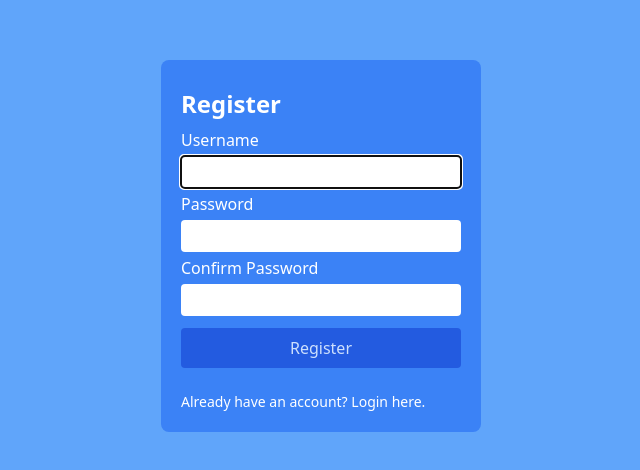
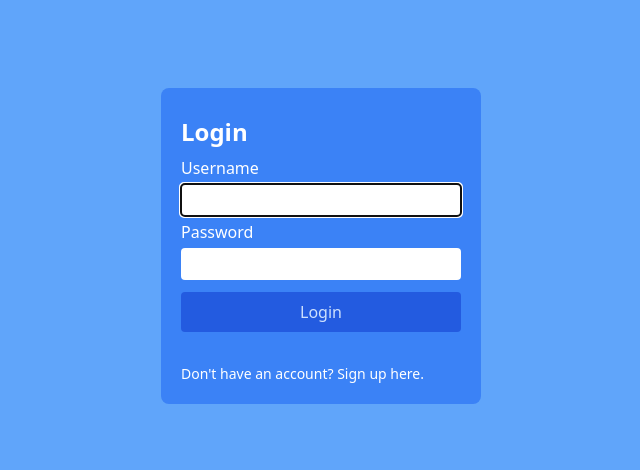
Before and after one commit to rockmel03/React-auth, a React (Vite) app in the folder frontend/: page / in a window 1280 px wide. Shown: the part 154-624 px from the top of the page, without its empty margins (319-959 px from the left). Built offline with nearby package versions, Linux system fonts and the light colour scheme.

Commit message:
F - add Login page

```diff
--- a/frontend/src/App.jsx
+++ b/frontend/src/App.jsx
@@ -1,9 +1,10 @@
-import { Register } from "./pages";
+import { Login, Register } from "./pages";
 
 export default function App() {
   return (
     <main className="bg-blue-400 w-full min-h-screen flex flex-col items-center justify-center">
-      <Register />
+      {/* <Register /> */}
+      <Login />
     </main>
   );
 }
--- /dev/null
+++ b/frontend/src/pages/Login.jsx
@@ -0,0 +1,85 @@
+import { useEffect, useRef, useState } from "react";
+
+export const Login = () => {
+  const userRef = useRef(null);
+  const errRef = useRef(null);
+
+  const [username, setUsername] = useState("");
+  const [password, setPassword] = useState("");
+
+  const [error, setError] = useState("");
+  const [success, setSuccess] = useState(false);
+
+  useEffect(() => {
+    userRef.current.focus();
+  }, []);
+
+  useEffect(() => {
+    setError("");
+  }, [username, password]);
+
+  const handleSubmit = async (event) => {
+    event.preventDefault();
+    console.log(username + ": " + password);
+    setUsername("");
+    setPassword("");
+    setSuccess(true);
+  };
+
+  return success ? (
+    <div className="min-h-[400px] bg-blue-500 text-white p-5 rounded-lg md:min-w-[320px]">
+      <h1 className="text-2xl font-semibold">Login Succesful!</h1>
+      <a href="/home" className="hover:underline">
+        Back to Home
+      </a>
+    </div>
+  ) : (
+    <section className="bg-blue-500 text-white p-5 rounded-lg md:min-w-[320px]">
+      <p
+        ref={errRef}
+        aria-live="assertive"
+        className={`px-2 py-1 rounded w-full bg-red-200 text-red-800 ${
+          !error && "hidden"
+        } transition-all duration-300 ease`}
+      >
+        {error}
+      </p>
+      <h1 className="text-2xl font-semibold my-2">Login</h1>
+      <form onSubmit={handleSubmit} className="w-full flex flex-col gap-1">
+        <label htmlFor="username">Username </label>
+        <input
+          ref={userRef}
+          type="text"
+          id="username"
+          autoComplete="off"
+          className="px-2 py-1 rounded bg-white text-black w-full"
+          value={username}
+          onChange={(e) => setUsername(e.target.value)}
+        />
+        <label htmlFor="password">Password </label>
+        <input
+          type="password"
+          id="password"
+          className="px-2 py-1 rounded bg-white text-black w-full"
+          value={password}
+          onChange={(e) => setPassword(e.target.value)}
+        />
+        <button
+          className="px-2 py-2 mt-2 rounded bg-blue-700 hover:bg-blue-800 cursor-pointer disabled:opacity-75 disabled:cursor-not-allowed"
+          type="submit"
+          disabled={!username || !password}
+        >
+          Login
+        </button>
+        <br />
+        <p className="text-sm">
+          Don&apos;t have an account?{" "}
+          {/* TODO: user react router Link component */}
+          <a href="/register" className="hover:underline">
+            Sign up here.
+          </a>
+        </p>
+      </form>
+    </section>
+  );
+};
--- a/frontend/src/pages/index.js
+++ b/frontend/src/pages/index.js
@@ -1 +1,2 @@
 export * from "./Register";
+export * from "./Login";
```
